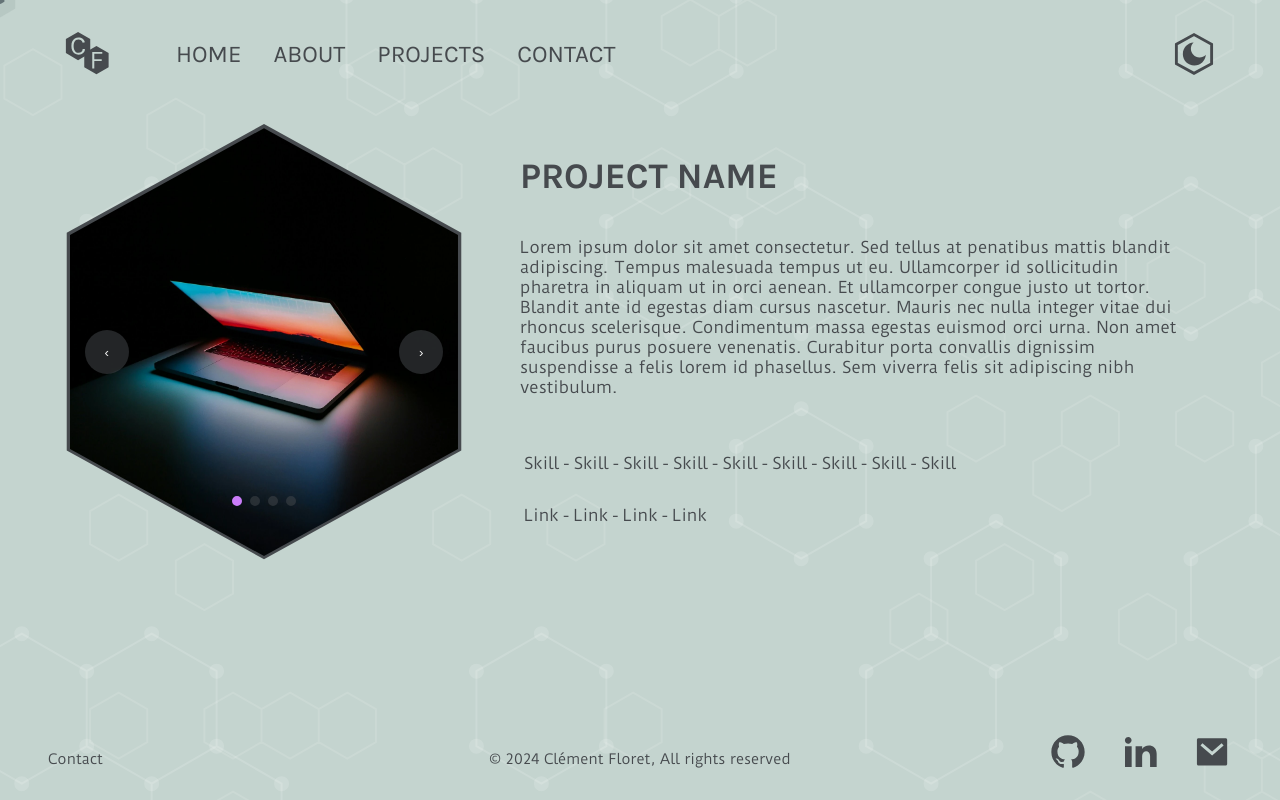
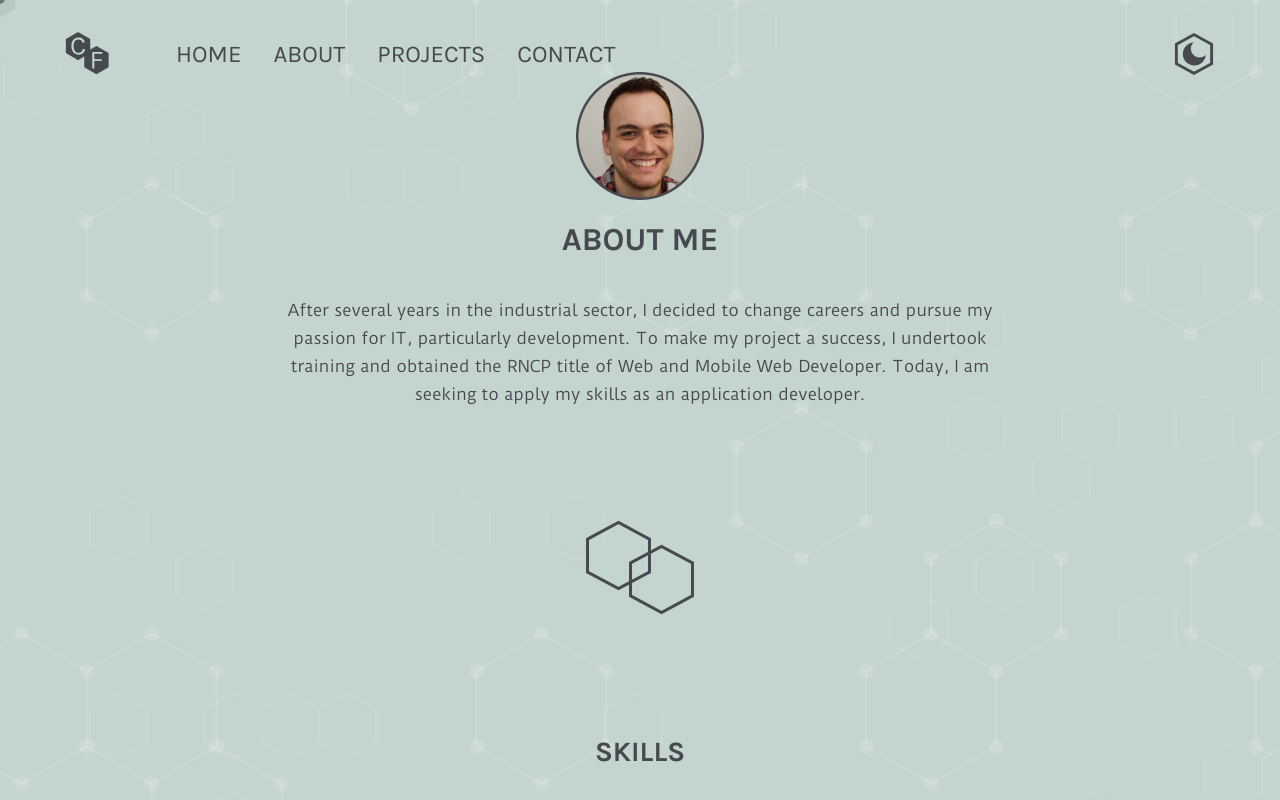
Before and after one commit to floretcl/Clementfloret, a React (Create React App) app in the folder portfolio-front/: page / in a window 1280 px wide. Shown: the top 800 px of the page. Built offline with nearby package versions, Linux system fonts and the light colour scheme.

Commit message:
add scroll handling for header

```diff
--- a/portfolio-front/src/App.js
+++ b/portfolio-front/src/App.js
@@ -52,9 +52,10 @@ function App() {
     return (
         <div
             onMouseMove={(event) => handleMouseMove(event)}
-            className={`app`}>
-            <Header />
-            {onHomePage ? <Home /> : <Project />}
+            className={`app`}
+        >
+            <Header scrollDown={scrollDown}/>
+            {onHomePage ? <Home/> : <About/>}
             <Footer onHomePage={onHomePage}/>
             <Cursor mousePosition={mousePosition}/>
         </div>
```
